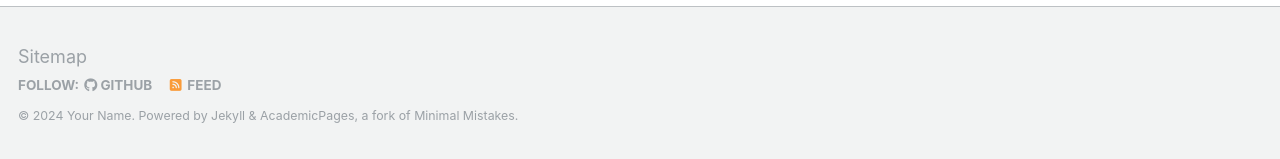
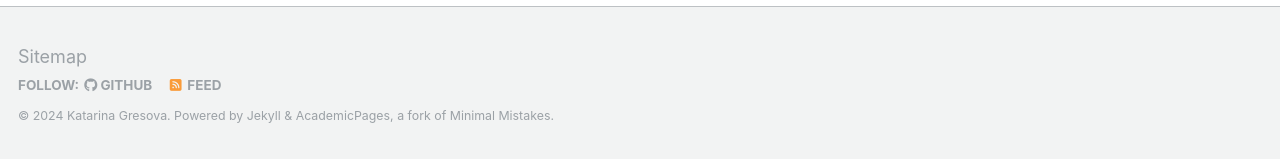
Before and after one commit to katarinagresova/test, a Jekyll site: the page built from _pages/about.md, in a window 1280 px wide and 900 px high, scrolled down 2463 px. Shown: the part 738-897 px from the top of the window. Built offline with Jekyll 4.4.1, drawn with Linux system fonts in a browser that asks for light colours; some web fonts are replaced; some of the changed text lies outside the part shown.

Commit message:
Update _config.yml

```diff
--- a/_config.yml
+++ b/_config.yml
@@ -8,13 +8,13 @@
 
 # Basic Site Settings
 locale                   : "en-US"
-title                    : "Your Name / Site Title"
+title                    : "Katarina Gresova"
 title_separator          : "-"
-name                     : &name "Your Name"
+name                     : &name "Katarina Gresova"
 description              : &description "personal description"
-url                      : https://academicpages.github.io # the base hostname & protocol for your site e.g. "https://mmistakes.github.io"
+url                      : https://katarinagresova.github.io # the base hostname & protocol for your site e.g. "https://mmistakes.github.io"
 baseurl                  : "" # the subpath of your site, e.g. "/blog"
-repository               : "academicpages/academicpages.github.io"
+repository               : "katarinagresova/katarinagresova.github.io"
 
 # Site Author - The following control what appear as part of the author content on the side bar.
 #               If a field is blank the icon and link will not appear, otherwise it will be shown.
```
